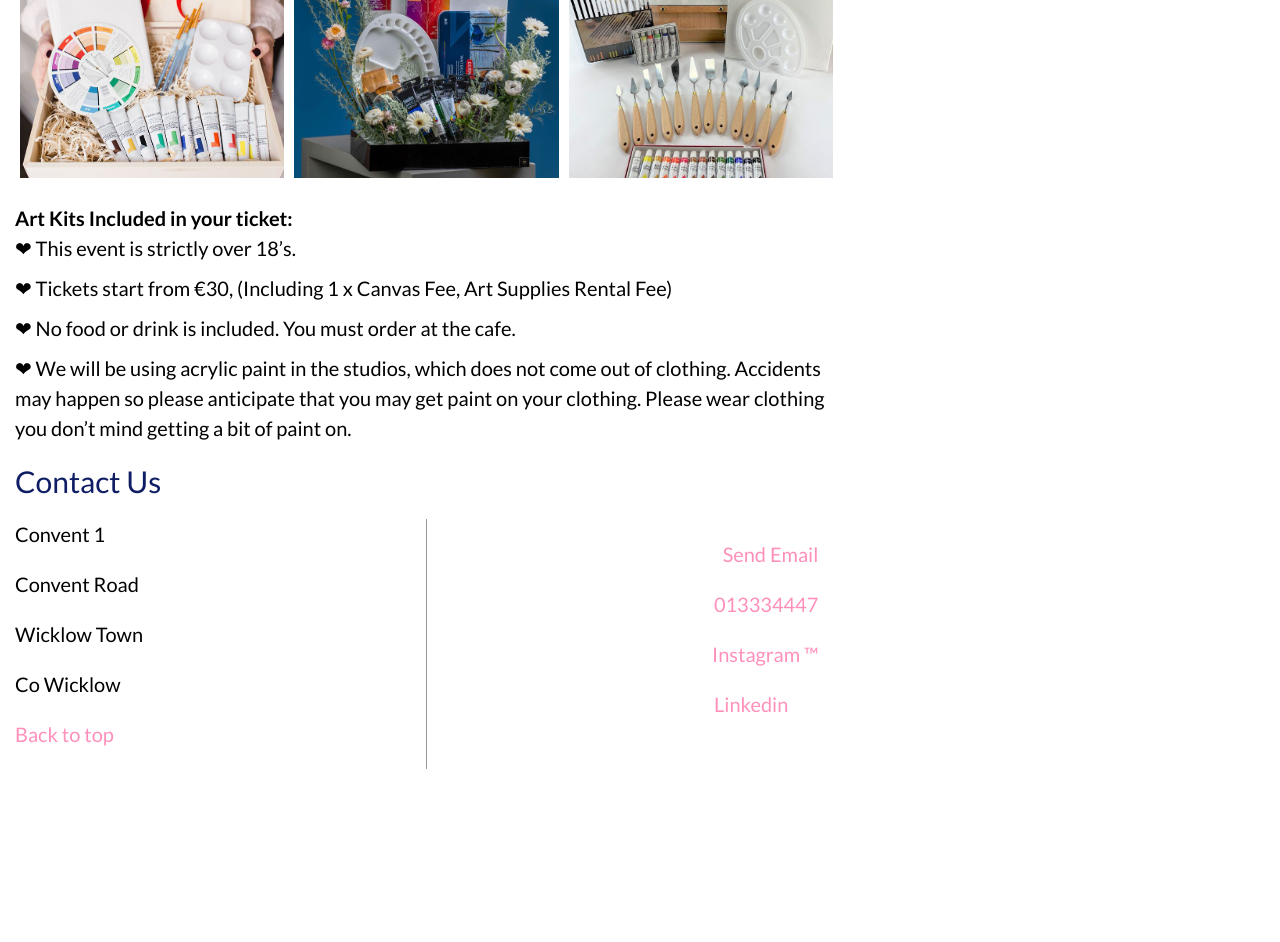
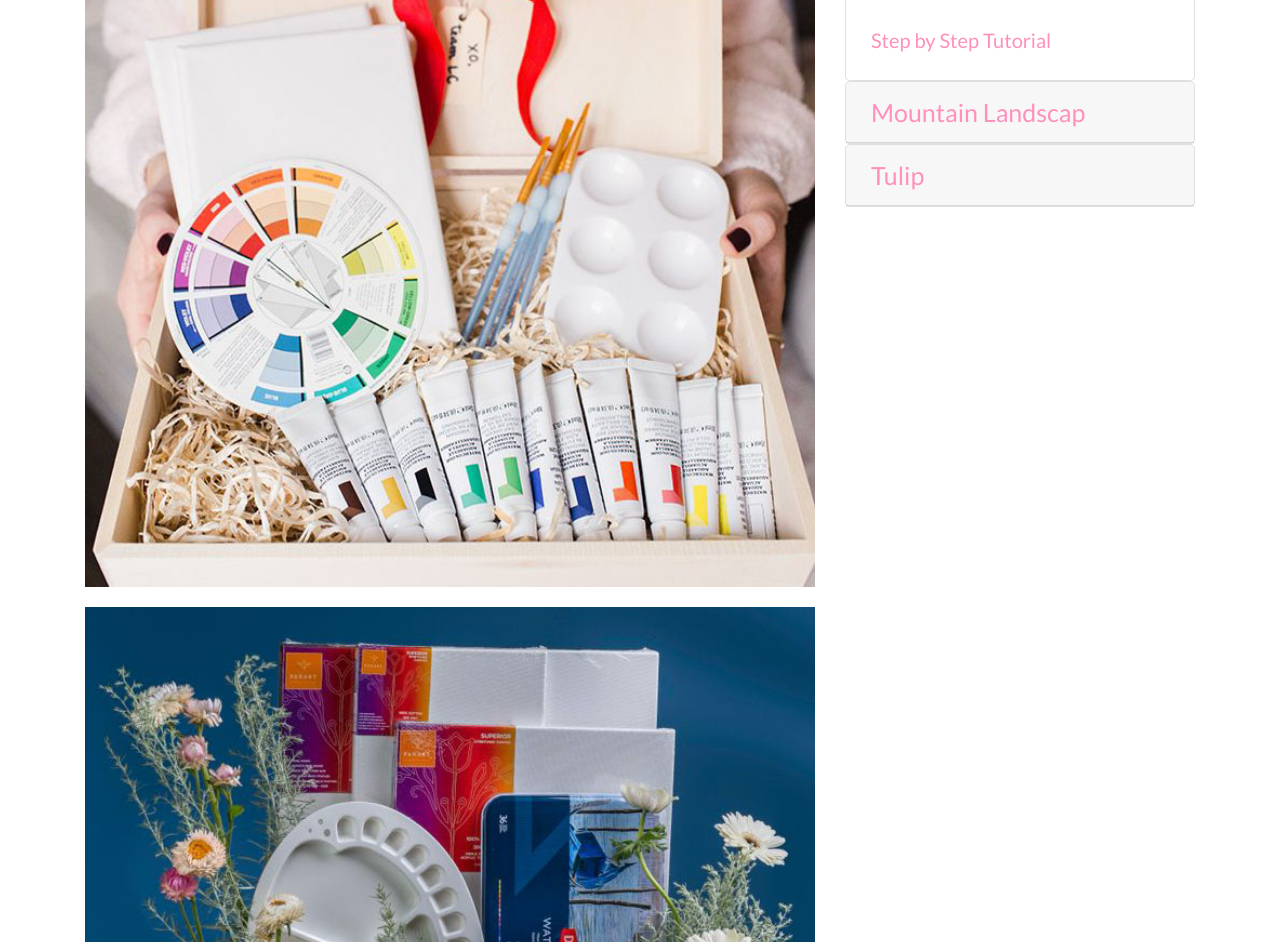
Before and after one commit to CreatorCafe/paintings, a plain HTML site: page paintkits.html in a window 1280 px wide. Shown: the part 658-1600 px from the top of the page. Before the commit the page ends 1477 px from the top, so only its background shows below. Drawn offline with Linux system fonts and the light colour scheme.

Commit message:
Add files via upload

```diff
--- a/paintkits.html
+++ b/paintkits.html
@@ -6,7 +6,7 @@
     <meta charset="utf-8">
 	<meta http-equiv="X-UA-Compatible" content="IE=edge">
 	<meta name="viewport" content="width=device-width, initial-scale=1">
-    <title>Creator Cafe - Home</title>
+    <title>Creator Cafe - Paint Kits</title>
 	  <meta name="description" content="This website is about Art Cafe. ">
       <meta name="author" content="Neda Naeel">
     <!-- Bootstrap -->
@@ -61,8 +61,8 @@
         </div>
       </div>
       <a class="carousel-control-prev" href="#carouselExampleIndicators1" role="button" data-slide="prev"> <span class="carousel-control-prev-icon" aria-hidden="true"></span> <span class="sr-only">Previous</span> </a> <a class="carousel-control-next" href="#carouselExampleIndicators1" role="button" data-slide="next"> <span class="carousel-control-next-icon" aria-hidden="true"></span> <span class="sr-only">Next</span> </a> </div>
-		<div class="container"></div>
-	<div class="row"></div>
+		<div class="container">
+	<div class="row">
 
  <section class="col-sm-12 col-lg-8">
 	<map name="CreatorCafe">
@@ -72,52 +72,22 @@
 	<area shape="rect" coords="0,145,725,250" href="https://www.printful.com/dashboard/default" alt=" Catch up on all the latest news about the FabFour" title="Catch up on all the latest news about the FabFour">
 	</map>
 
-<html>
-    <head>
-         <style>
-* {
-  box-sizing: border-box;
-}
-
-.img-container {
-  float: left;
-  width: 33.33%;
-  padding: 5px;
-}
-
-.clearfix::after {
-  content: "";
-  clear: both;
-  display: table;
-}
-</style>
-</head>
-
-
-
-
-<body>
 <h2>Painting Kits</h2>
 
 
 <div class="clearfix">
   <div class="img-container">
-  <img src="images/pic16.jpg" alt="Italy" style="width:100%">
+  <img src="images/pic16.jpg" alt="Italy">
   </div>
   <div class="img-container">
-  <img src="images/pic17.jpg" alt="Forest" style="width:100%">
+  <img src="images/pic17.jpg" alt="Forest">
   </div>
   <div class="img-container">
-  <img src="images/pic28.jpg" alt="Mountains" style="width:100%">
+  <img src="images/pic28.jpg" alt="Mountains">
   </div>
 </div>
 
-
-</body>
-
-
-
-<dl>
+	 <dl>
 
 <dt> Art Kits Included in your ticket:</dt>
 
@@ -129,9 +99,50 @@
 <dd> ❤︎ We will be using acrylic paint in the studios, which does not come out of clothing. Accidents may happen so please anticipate that you may get paint on your clothing. Please wear clothing you don’t mind getting a bit of paint on. </dd>
 
 
-
 </dl>
 
+</section>
+
+<aside class="col-sm-12 col-lg-4">
+	<h2>Pinting Tutorial</h2>
+	<div id="accordion2" role="tablist">
+		    <div class="card">
+		      <div class="card-header" role="tab" id="headingOne2">
+		        <h5 class="mb-0"> <a data-toggle="collapse" href="#collapseOne4" role="button" aria-expanded="true" aria-controls="collapseOne4">Flower Pinting</a> </h5>
+	          </div>
+		      <div id="collapseOne4" class="collapse show" role="tabpanel" aria-labelledby="headingOne2" data-parent="#accordion2">
+		        <div class="card-body"><a href="https://youtu.be/c0wtBv0R4og?si=BQd3YcKBHV-ps788">Step by Step Tutorial</a> </div>
+	          </div>
+	      </div>
+		    <div class="card">
+		      <div class="card-header" role="tab" id="headingTwo2">
+		        <h5 class="mb-0"> <a class="collapsed" data-toggle="collapse" href="#collapseTwo2" role="button" aria-expanded="false" aria-controls="collapseTwo2">Mountain Landscap </a> </h5>
+	          </div>
+		      <div id="collapseTwo2" class="collapse" role="tabpanel" aria-labelledby="headingTwo2" data-parent="#accordion2">
+		        <div class="card-body"><a href="https://youtu.be/-SQuTiu8wWU?si=0LJgV-u1eOU_PYUd">Step by Step Tutorial</a> </div>
+	          </div>
+	      </div>
+		    <div class="card">
+		      <div class="card-header" role="tab" id="headingThree2">
+		        <h5 class="mb-0"> <a class="collapsed" data-toggle="collapse" href="#collapseThree2" role="button" aria-expanded="false" aria-controls="collapseThree2"> Tulip</a> </h5>
+	          </div>
+		      <div id="collapseThree2" class="collapse" role="tabpanel" aria-labelledby="headingThree2" data-parent="#accordion2">
+		        <div class="card-body"><a href="https://youtu.be/akTKvXnrsQ4?si=YIMtS3h2pt0gXLpi">Step by Step Tutorial</a> </div>
+
+	          </div>
+	      </div>
+
+  </div>
+</aside>
+
+
+
+
+
+
+
+		</div>
+		  </div>
 
 		<div class="container">
 		<div class="row">
```
Also changed, not shown: about.html (+6 -43 lines), contact.html (+2 -2 lines), index.html (+39 -4 lines), privateevents.html (+3 -2 lines).
